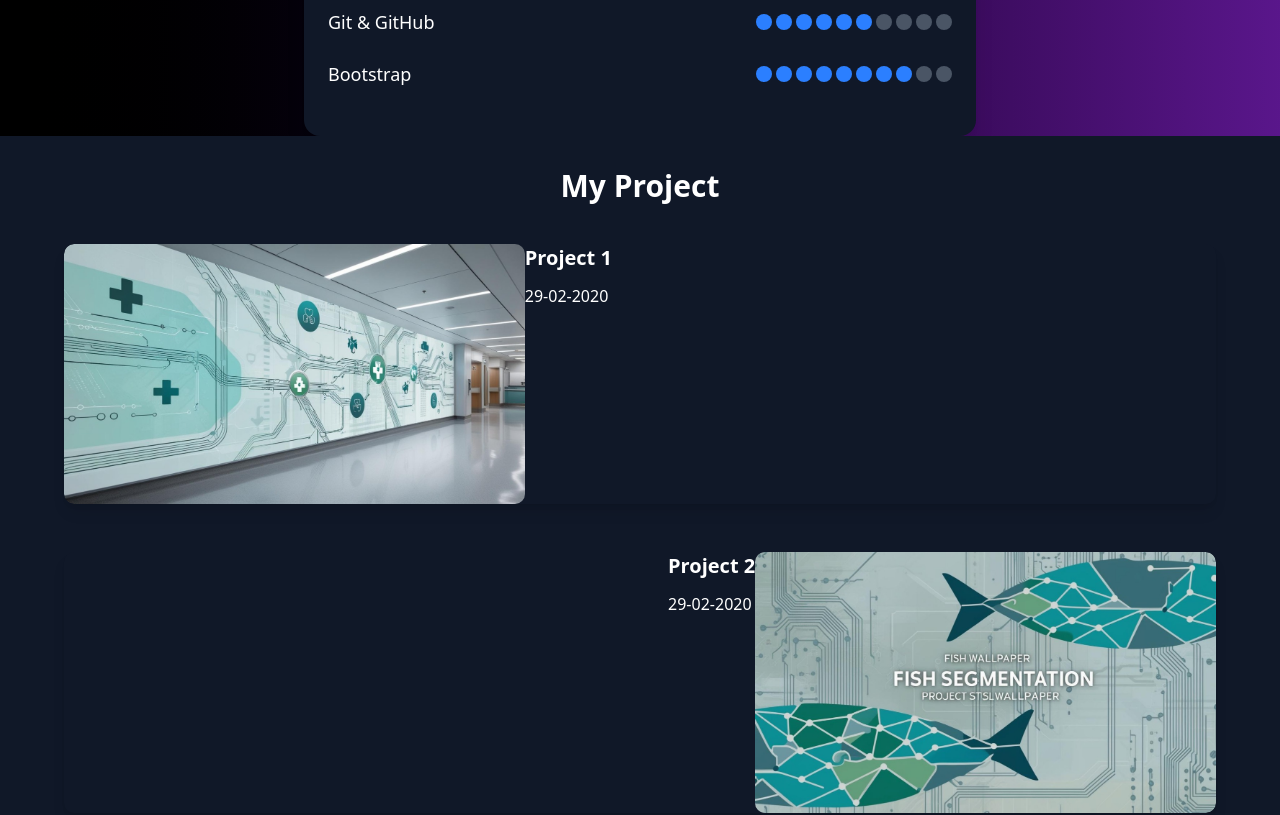
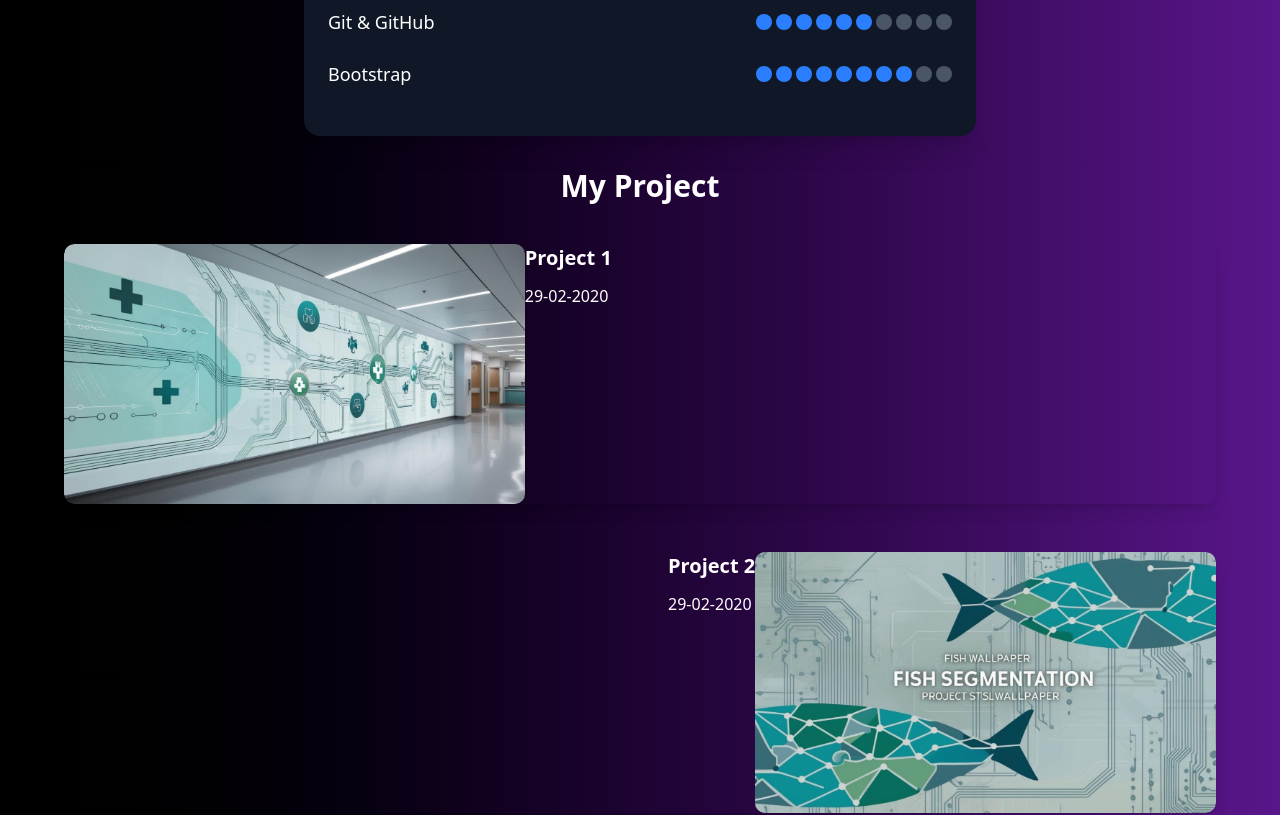
Before and after one commit to Mourya2044/Srijan25_SnapSyntax_ByteMe, a Next.js app: page /about in a window 1280 px wide. Shown: the part 1360-2175 px from the top of the page. Built offline with nearby package versions, Linux system fonts and the light colour scheme.

Commit message:
fix: remove unnecessary background color classes from MyProjects component

```diff
--- a/src/components/MyProjects.jsx
+++ b/src/components/MyProjects.jsx
@@ -9,7 +9,7 @@ export default function MyProject() {
   ];
 
   return (
-    <div className="min-h-screen bg-gray-900 p-8">
+    <div className="min-h-screen  p-8">
       <div className="max-w-6xl mx-auto">
         <h1 className="text-white text-3xl font-bold mb-10 text-center ">
           My Project
@@ -24,7 +24,7 @@ export default function MyProject() {
                 key={project.id}
                 className={`flex ${isEven ? 'justify-end' : 'justify-start'}`}
               >
-                <div className=" bg-gray-900 rounded-lg shadow-lg overflow-hidden">
+                <div className=" rounded-lg shadow-lg overflow-hidden">
                   <div className={`flex ${isEven ? 'flex-row-reverse' : 'flex-row'}`}>
                     <div className="w-2/5">
                       <img
```
